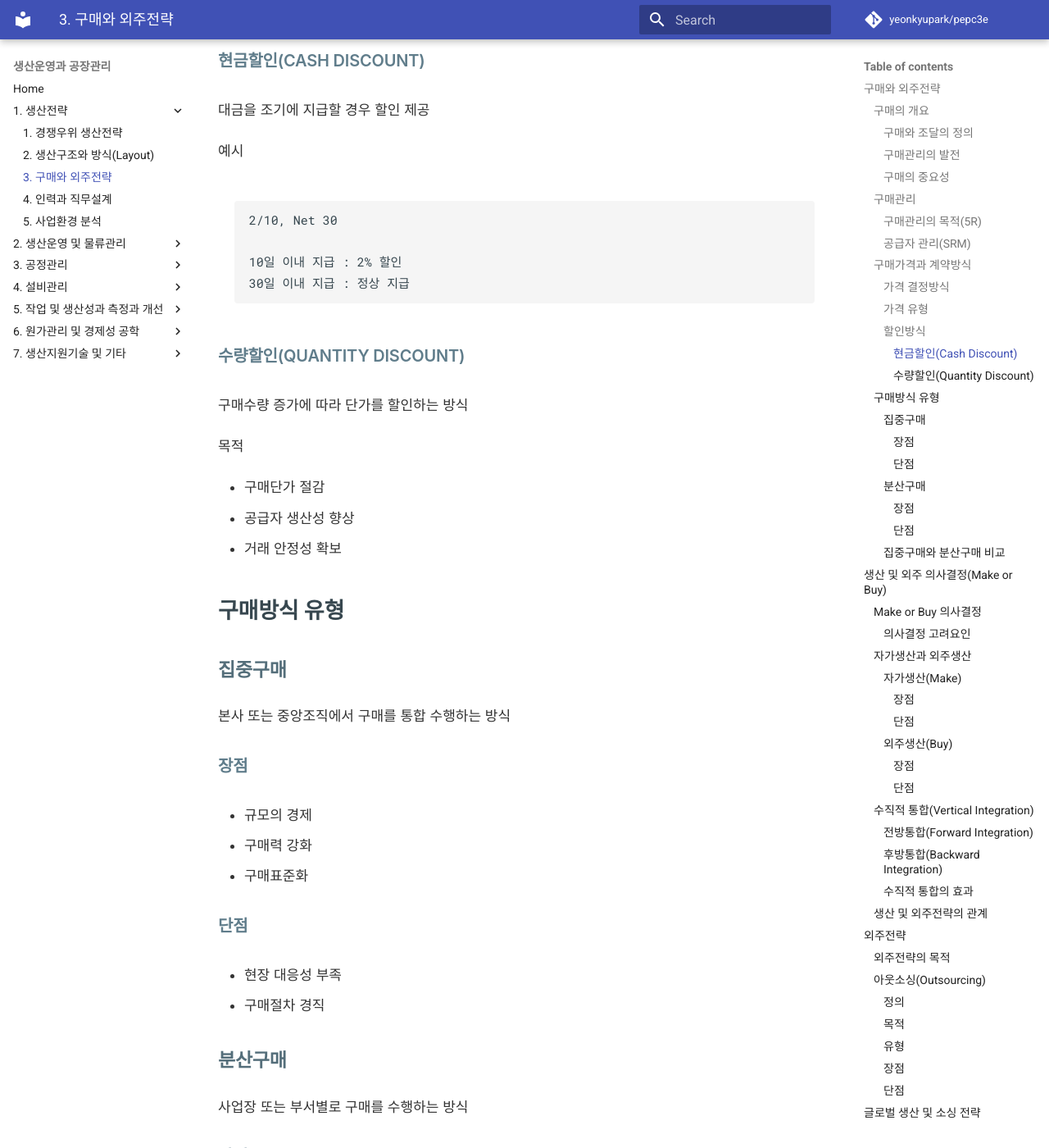
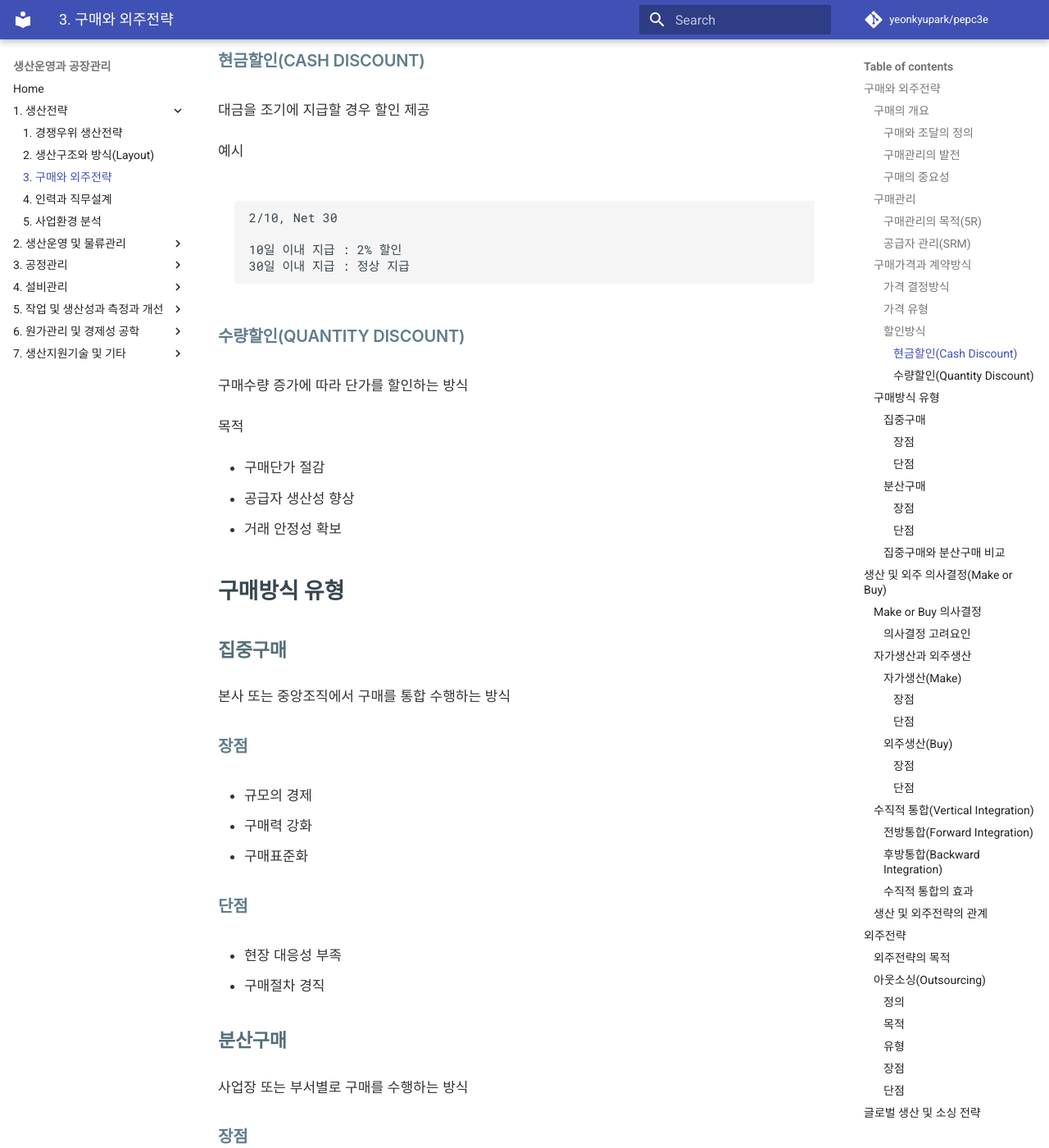
Before and after one commit to yeonkyupark/pepc3e, an MkDocs documentation site: the page built from docs/0103_purchasing_and_outsourcing_strategy.md, in a window 1280 px wide and 1400 px high, scrolled down 3203 px. Shown: the whole window at 82% size. Built offline with MkDocs 1.6.1 and Material for MkDocs 9.7.7, drawn with Linux system fonts in a browser that asks for light colours; comment, search, counter and statistics services are not loaded.

Commit message:
Update extra.css

```diff
--- a/docs/stylesheets/extra.css
+++ b/docs/stylesheets/extra.css
@@ -157,21 +157,15 @@
    ========================================================================== */
 
 .highlight{
-
     margin:1.2rem 0;
 }
 
 
 .highlight pre{
-
     border-radius:10px;
-
     padding:1rem;
-
-    font-size:.80rem;
-
-    line-height:1.7;
-
+    font-size:.50rem;
+    line-height:1.3;
     overflow-x:auto;
 }
 
@@ -180,11 +174,8 @@
 /* Inline Code */
 
 .md-typeset code{
-
     border-radius:4px;
-
     padding:.15rem .35rem;
-
     font-size:.75rem;
 }
 
```
